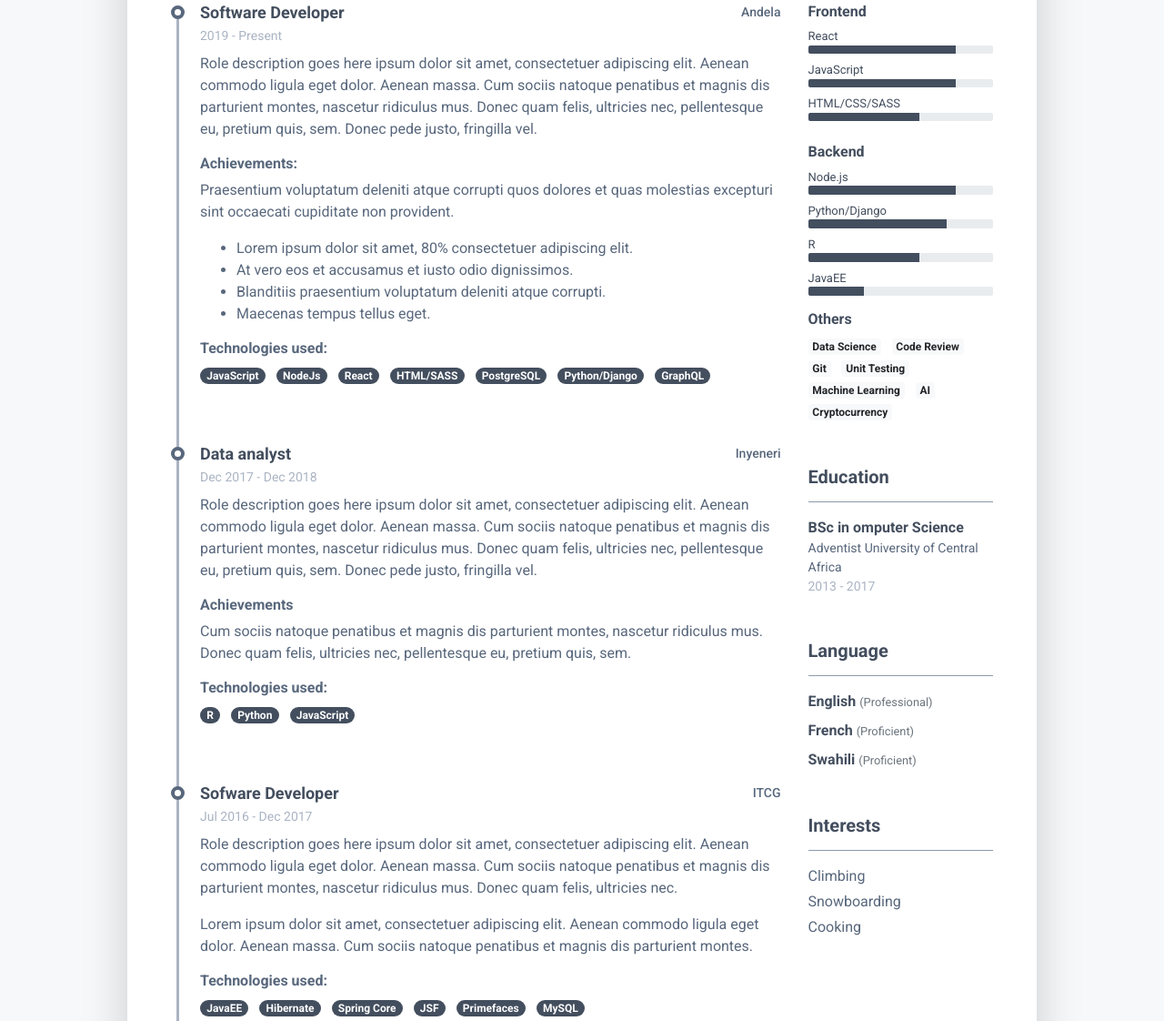
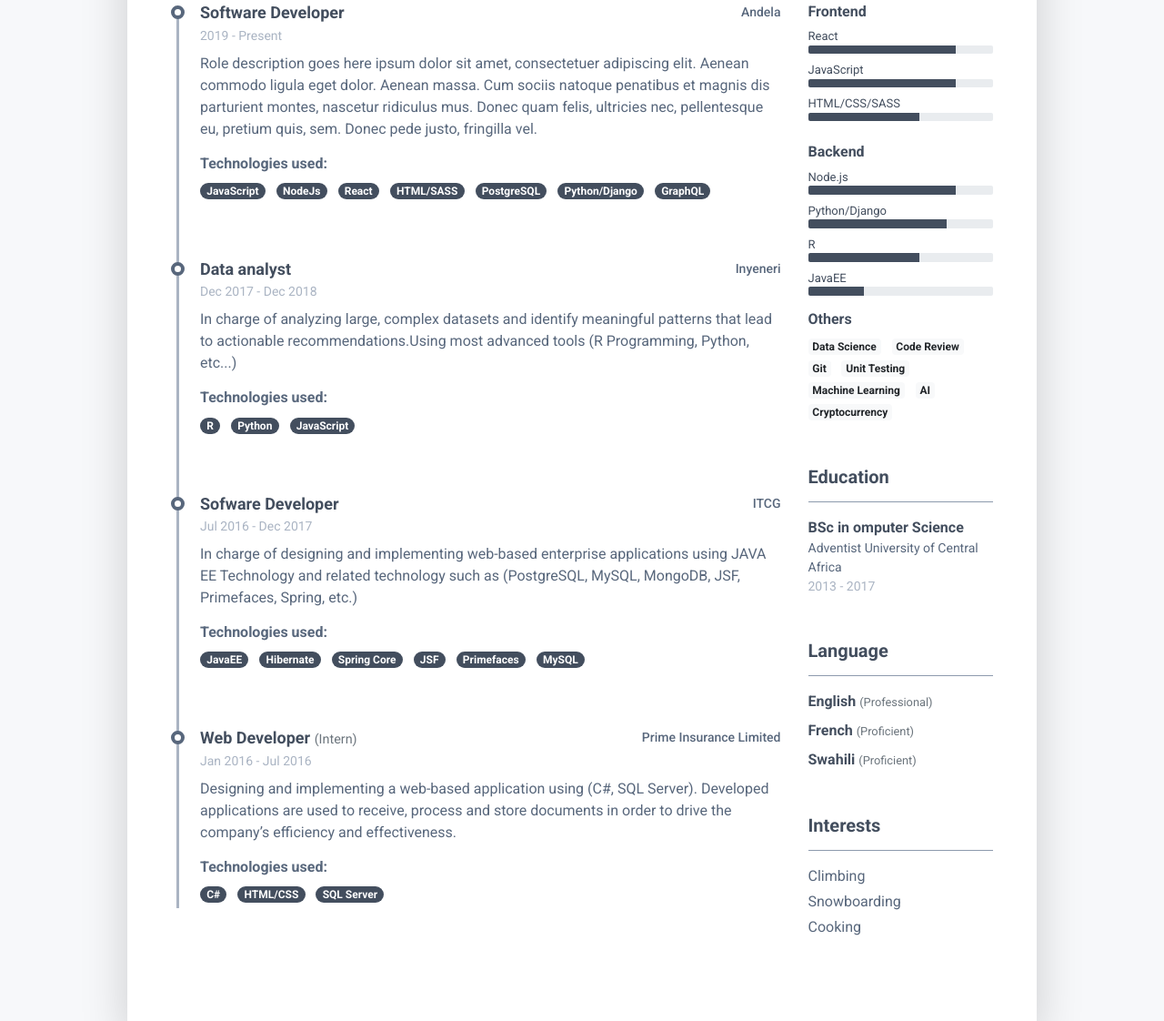
Before and after one commit to niomwungeri-fabrice/niomwungeri-fabrice.github.io, a plain HTML site: page index.html in a window 1280 px wide. Shown: the part 527-1649 px from the top of the page at 91% size. Drawn offline with Linux system fonts and the light colour scheme.

Commit message:
add Job description section

```diff
--- a/index.html
+++ b/index.html
@@ -1,7 +1,7 @@
 <!DOCTYPE html>
 <html lang="en">
 <head>
-    <title>Pillar - Bootstrap 4 Resume/CV Template for Developers</title>
+    <title>Fabrice NIYOMWUNGERI</title>
 
     <!-- Meta -->
     <meta charset="utf-8">
@@ -78,14 +78,6 @@
 									    </div><!--//resume-timeline-item-header-->
 									    <div class="resume-timeline-item-desc">
 										    <p>Role description goes here ipsum dolor sit amet, consectetuer adipiscing elit. Aenean commodo ligula eget dolor. Aenean massa. Cum sociis natoque penatibus et magnis dis parturient montes, nascetur ridiculus mus. Donec quam felis, ultricies nec, pellentesque eu, pretium quis, sem. Donec pede justo, fringilla vel.</p>
-										    <h4 class="resume-timeline-item-desc-heading font-weight-bold">Achievements:</h4>
-										    <p>Praesentium voluptatum deleniti atque corrupti quos dolores et quas molestias excepturi sint occaecati cupiditate non provident.</p>
-										    <ul>
-											    <li>Lorem ipsum dolor sit amet, 80% consectetuer adipiscing elit.</li>
-											    <li>At vero eos et accusamus et iusto odio dignissimos.</li>
-											    <li>Blanditiis praesentium voluptatum deleniti atque corrupti.</li>
-											    <li>Maecenas tempus tellus eget.</li>
-										    </ul>
 										    <h4 class="resume-timeline-item-desc-heading font-weight-bold">Technologies used:</h4>
 										    <ul class="list-inline">
 											    <li class="list-inline-item"><span class="badge badge-primary badge-pill">JavaScript</span></li>
@@ -110,9 +102,7 @@
 										    <div class="resume-position-time">Dec 2017 - Dec 2018</div>
 									    </div><!--//resume-timeline-item-header-->
 									    <div class="resume-timeline-item-desc">
-										    <p>Role description goes here ipsum dolor sit amet, consectetuer adipiscing elit. Aenean commodo ligula eget dolor. Aenean massa. Cum sociis natoque penatibus et magnis dis parturient montes, nascetur ridiculus mus. Donec quam felis, ultricies nec, pellentesque eu, pretium quis, sem. Donec pede justo, fringilla vel.</p>
-										    <h4 class="resume-timeline-item-desc-heading font-weight-bold">Achievements</h4>
-										    <p>Cum sociis natoque penatibus et magnis dis parturient montes, nascetur ridiculus mus. Donec quam felis, ultricies nec, pellentesque eu, pretium quis, sem.</p>
+										    <p>In charge of analyzing large, complex datasets and identify meaningful patterns that lead to actionable recommendations.Using most advanced tools (R Programming, Python, etc...)</p>
 										    <h4 class="resume-timeline-item-desc-heading font-weight-bold">Technologies used:</h4>
 										    <ul class="list-inline">
 											    <li class="list-inline-item"><span class="badge badge-primary badge-pill">R</span></li>
@@ -133,8 +123,8 @@
 										    <div class="resume-position-time">Jul 2016 - Dec 2017</div>
 									    </div><!--//resume-timeline-item-header-->
 									    <div class="resume-timeline-item-desc">
-										    <p>Role description goes here ipsum dolor sit amet, consectetuer adipiscing elit. Aenean commodo ligula eget dolor. Aenean massa. Cum sociis natoque penatibus et magnis dis parturient montes, nascetur ridiculus mus. Donec quam felis, ultricies nec.</p>
-										    <p>Lorem ipsum dolor sit amet, consectetuer adipiscing elit. Aenean commodo ligula eget dolor. Aenean massa. Cum sociis natoque penatibus et magnis dis parturient montes.</p>
+										    <p>In charge of designing and implementing web-based enterprise applications using JAVA EE Technology and
+												related technology such as (PostgreSQL, MySQL, MongoDB, JSF, Primefaces, Spring, etc.)</p>
 										    <h4 class="resume-timeline-item-desc-heading font-weight-bold">Technologies used:</h4>
                         <ul class="list-inline">
                          <li class="list-inline-item"><span class="badge badge-primary badge-pill">JavaEE</span></li>
@@ -158,7 +148,8 @@
 										    <div class="resume-position-time">Jan 2016 - Jul 2016</div>
 									    </div><!--//resume-timeline-item-header-->
 									    <div class="resume-timeline-item-desc">
-										    <p>Role description goes here ipsum dolor sit amet, consectetuer adipiscing elit. Aenean commodo ligula eget dolor. Aenean massa. Cum sociis natoque penatibus et magnis dis parturient montes, nascetur ridiculus mus. Donec quam felis, ultricies nec. Fusce vulputate eleifend sapien. Vestibulum purus quam, scelerisque ut, mollis sed, nonummy id, metus. Nullam accumsan lorem in dui. Cras ultricies mi eu turpis hendrerit fringilla. Vestibulum.</p>
+										    <p>Designing and implementing a web-based application using (C#, SQL Server). Developed applications are used
+												to receive, process and store documents in order to drive the company’s efficiency and effectiveness.</p>
 										    <h4 class="resume-timeline-item-desc-heading font-weight-bold">Technologies used:</h4>
 										    <ul class="list-inline">
 											    <li class="list-inline-item"><span class="badge badge-primary badge-pill">C#</span></li>
```
